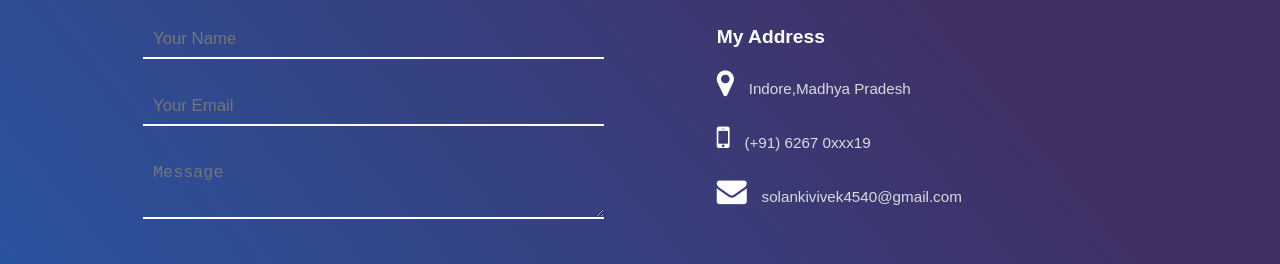
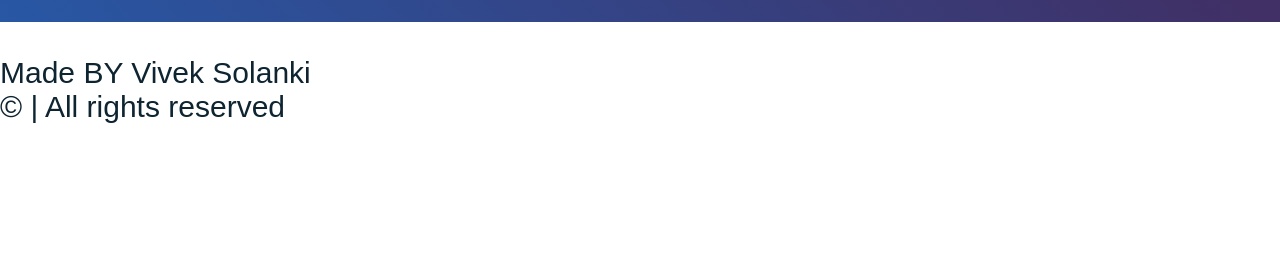
Before and after one commit to vivek286/portfolio, a plain HTML site: page new portfolio/index.html in a window 1280 px wide. Shown: the part 2655-2919 px from the top of the page. After the commit the page ends 2813 px from the top, so only its background shows below. Drawn offline with nearby package versions, Linux system fonts and the light colour scheme.

Commit message:
adding footer

```diff
--- a/new portfolio/index.html
+++ b/new portfolio/index.html
@@ -72,7 +72,7 @@
             </section>
 
             <!--===== SKILLS =====-->
-            <section id="SKILL_">
+            <!-- <section id="SKILL_">
                 <h2 class="section-title">Skills</h2>
                 <div class="skill-display" style="display: inline;">
                     <div class="skill-progress">
@@ -99,7 +99,7 @@
                         </div>
                     </div>
                 </div>
-            </section>
+            </section> -->
 
             <!--===== WORK =====-->
             <section class="work section" id="work">
@@ -218,9 +218,11 @@
        <div id="Rfooter">
 
            <br>
-           hello
+           <span>Made BY Vivek Solanki</span>
            <br>
-
+           <span>© | All rights reserved</span>
+           <br>
+           <br>
        </div>
 
 
```
